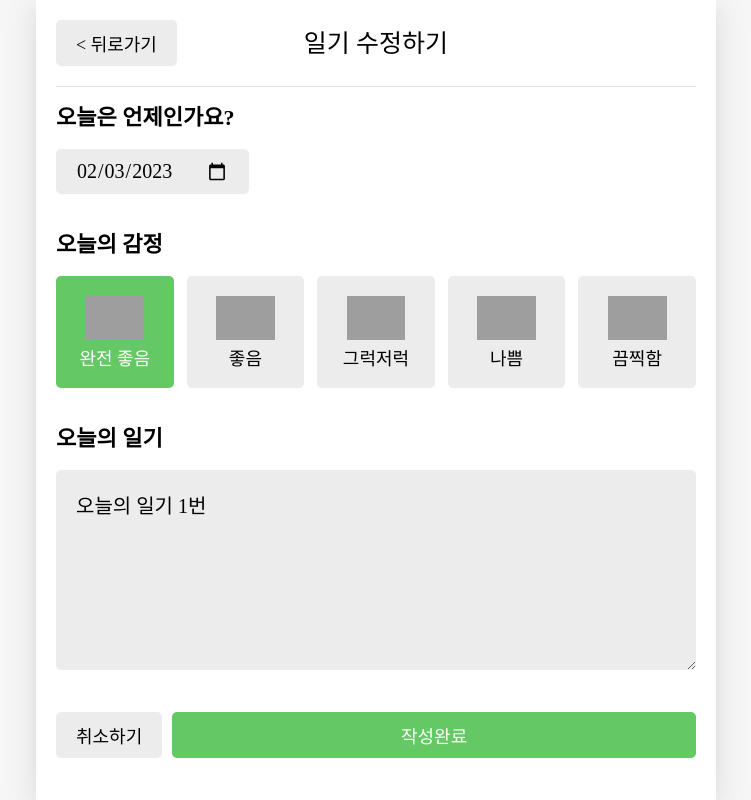
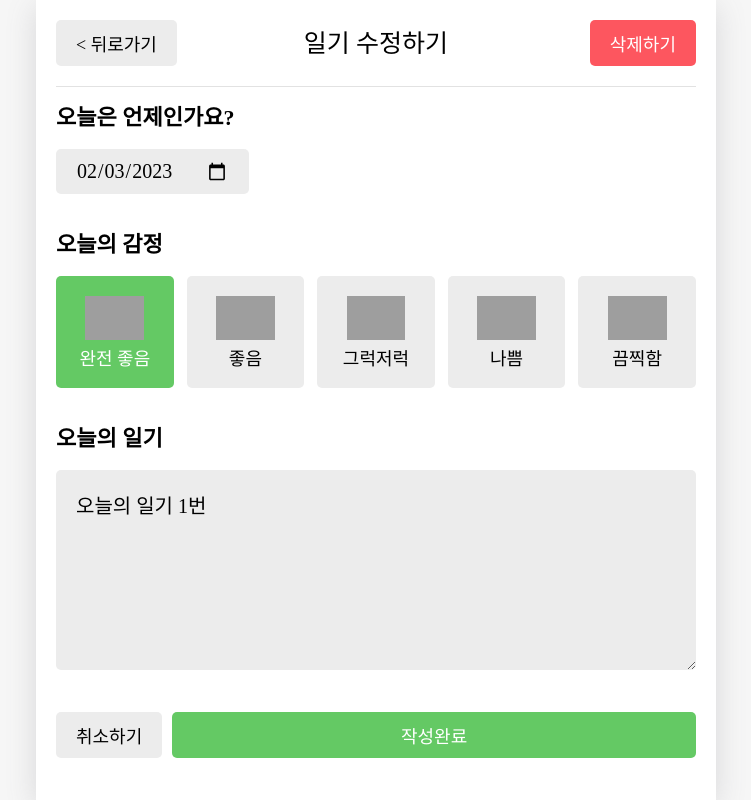
Before and after one commit to Jxxunnn/project-diary-front, a React (Vite) app: page /edit/1 in a window 1280 px wide. Shown: the whole page, without its empty margins (264-1015 px from the left). Built offline with nearby package versions, Linux system fonts and the light colour scheme; grey boxes are pictures that could not be loaded; a web font is replaced by a local one.

Commit message:
feat 일기 삭제 기능 구현

```diff
--- a/src/components/Common/DiaryEditor/index.tsx
+++ b/src/components/Common/DiaryEditor/index.tsx
@@ -21,7 +21,7 @@
   const contentRef = useRef<HTMLTextAreaElement>(null);
   const [date, setDate] = useState(getStringDate(new Date()));
 
-  const { onCreate, onEdit } = useContext(DiaryDispatchContext);
+  const { onCreate, onEdit, onRemove } = useContext(DiaryDispatchContext);
 
   const handleClickEmote = (emotionId: number) => {
     setEmotion(emotionId);
@@ -39,11 +39,20 @@
     ) {
       if (originData) {
         onEdit(originData.id, date, content, emotion);
+      } else {
+        onCreate(date, content, emotion);
       }
-    } else {
-      onCreate(date, content, emotion);
     }
     navigate("/", { replace: true });
+  };
+
+  const handleRemove = () => {
+    if (window.confirm("정말 삭제하시겠습니까?")) {
+      if (originData) {
+        onRemove(originData.id);
+        navigate("/", { replace: true });
+      }
+    }
   };
 
   useEffect(() => {
@@ -64,6 +73,11 @@
             text="< 뒤로가기"
             onClick={() => navigate(-1)}
           />
+        }
+        rightChild={
+          isEdit && (
+            <Button variant="negative" text="삭제하기" onClick={handleRemove} />
+          )
         }
       />
       <S.DiaryEditorSection>
```
